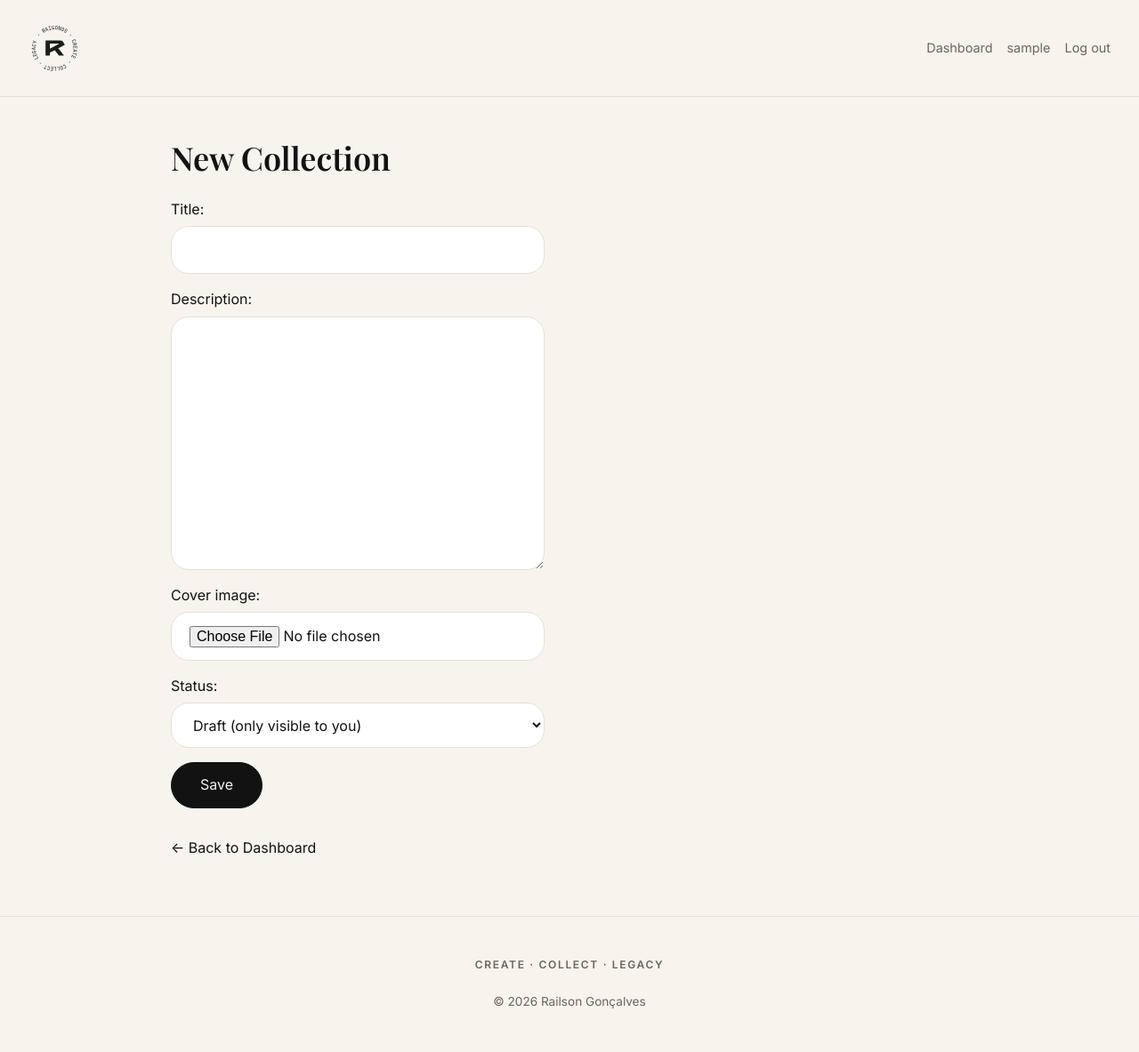
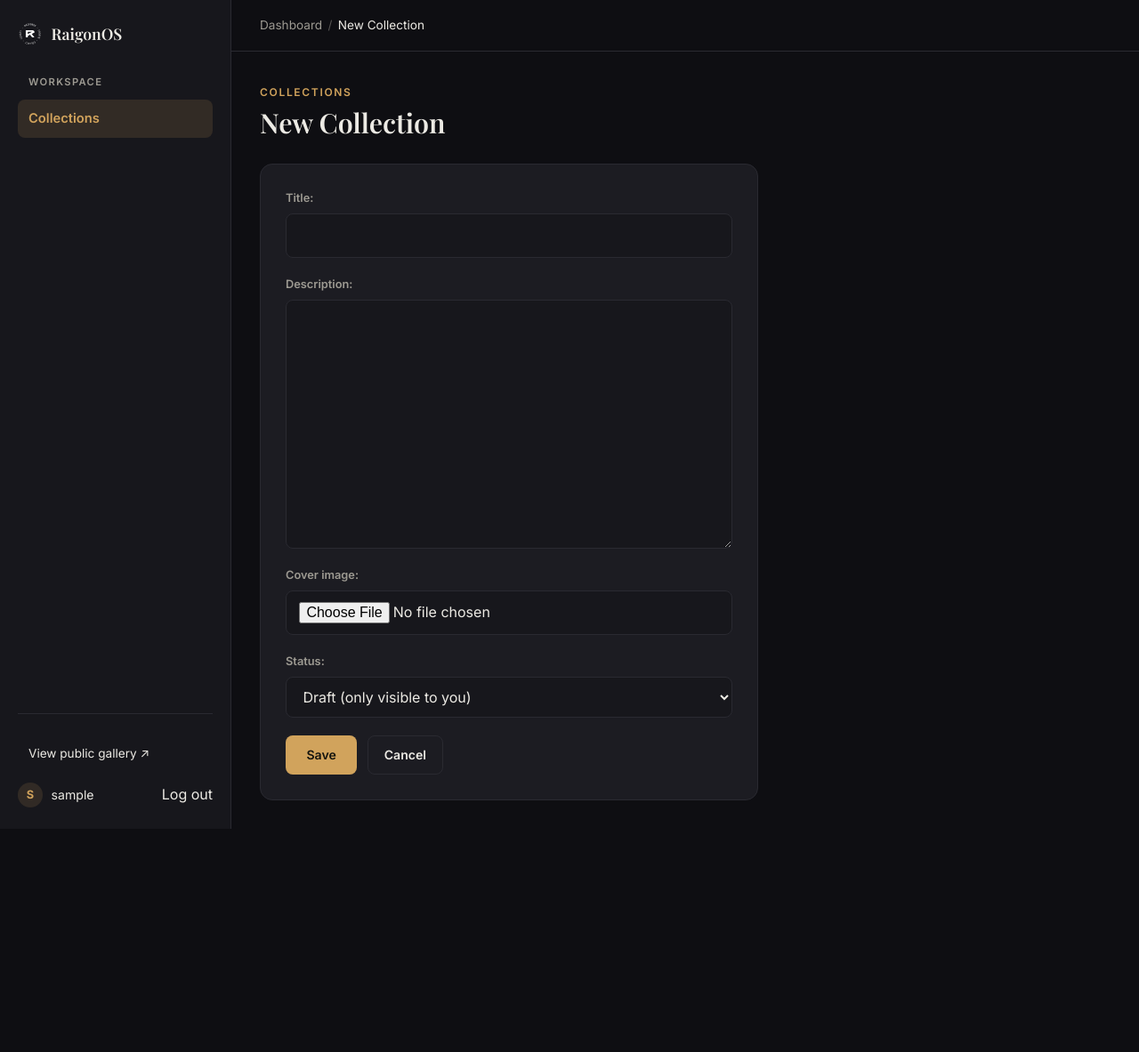
Before and after one commit to raigonlab/raigonos, a Django app: page /dashboard/collections/new/ in a window 1280 px wide. Shown: the whole page at 89% size. After the commit the page ends 932 px from the top, so only its background shows below. Run offline with Django 5.2, Linux system fonts and the light colour scheme; the visitor is signed in with stand-in values (Sample User, id 1); some web fonts are replaced.

Commit message:
Restyle Collection and Artwork forms with the dashboard shell
Both forms now render inside a dash-card with dark-themed inputs and a Save/Cancel action row, and extend dashboard_base.html with a breadcrumb for the current action (New/Edit).

Co-Authored-By: Claude Sonnet 5 <noreply@anthropic.com>

```diff
--- a/gallery/templates/gallery/collection_form.html
+++ b/gallery/templates/gallery/collection_form.html
@@ -1,17 +1,30 @@
-{% extends 'base.html' %}
+{% extends 'gallery/dashboard_base.html' %}
 
 {% block title %}
   {% if collection %}Edit Collection{% else %}New Collection{% endif %} — RaigonOS
 {% endblock %}
 
-{% block content %}
-  <h1>{% if collection %}Edit Collection{% else %}New Collection{% endif %}</h1>
+{% block dash_breadcrumb %}
+  <span class="dash-crumb-sep">/</span>
+  <span class="dash-crumb-current">{% if collection %}Edit Collection{% else %}New Collection{% endif %}</span>
+{% endblock %}
 
-  <form method="post" enctype="multipart/form-data" class="model-form">
-    {% csrf_token %}
-    {{ form.as_p }}
-    <button type="submit">Save</button>
-  </form>
+{% block dash_content %}
+  <div class="dash-page-header">
+    <div>
+      <span class="eyebrow">Collections</span>
+      <h1>{% if collection %}Edit Collection{% else %}New Collection{% endif %}</h1>
+    </div>
+  </div>
 
-  <p class="back-link"><a href="{% url 'gallery:dashboard' %}">&larr; Back to Dashboard</a></p>
+  <div class="dash-card">
+    <form method="post" enctype="multipart/form-data" class="dash-form">
+      {% csrf_token %}
+      {{ form.as_p }}
+      <div class="dash-form-actions">
+        <button type="submit">Save</button>
+        <a href="{% url 'gallery:dashboard' %}" class="dash-btn dash-btn-ghost">Cancel</a>
+      </div>
+    </form>
+  </div>
 {% endblock %}
```
Also changed, not shown: gallery/templates/gallery/artwork_form.html (+22 -12 lines).
